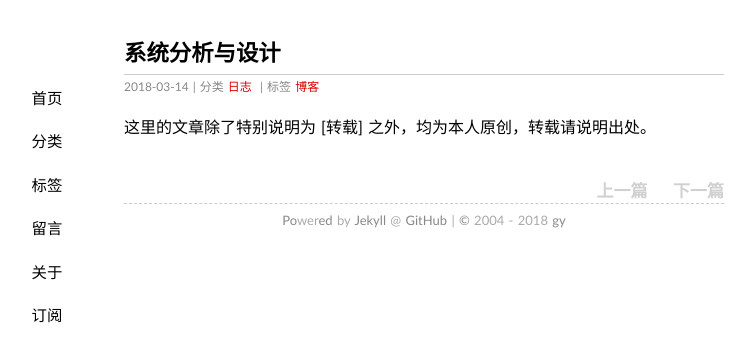
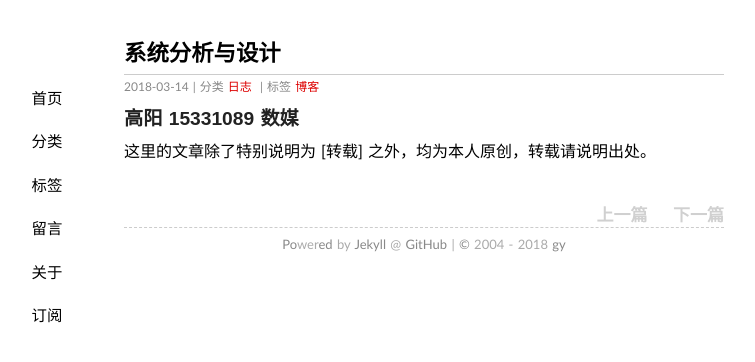
Before and after one commit to gaoynui/gaoynui.github.io, a Jekyll site: the page built from _posts/2018-03-14-hello-blog.md, in a window 1280 px wide. Shown: the top 362 px of the page, without its empty margins (216-971 px from the left). Built offline with Jekyll 4.4.1, drawn with Linux system fonts in a browser that asks for light colours; a file with an impossible date is left out.

Commit message:
Update 2018-03-14-hello-blog.md

```diff
--- a/_posts/2018-03-14-hello-blog.md
+++ b/_posts/2018-03-14-hello-blog.md
@@ -5,5 +5,5 @@ date: 2018-03-14 12:00:10+00:00
 categories: 日志
 tags: 博客
 ---
-
+### 高阳 15331089 数媒
 这里的文章除了特别说明为 [转载] 之外，均为本人原创，转载请说明出处。
```
